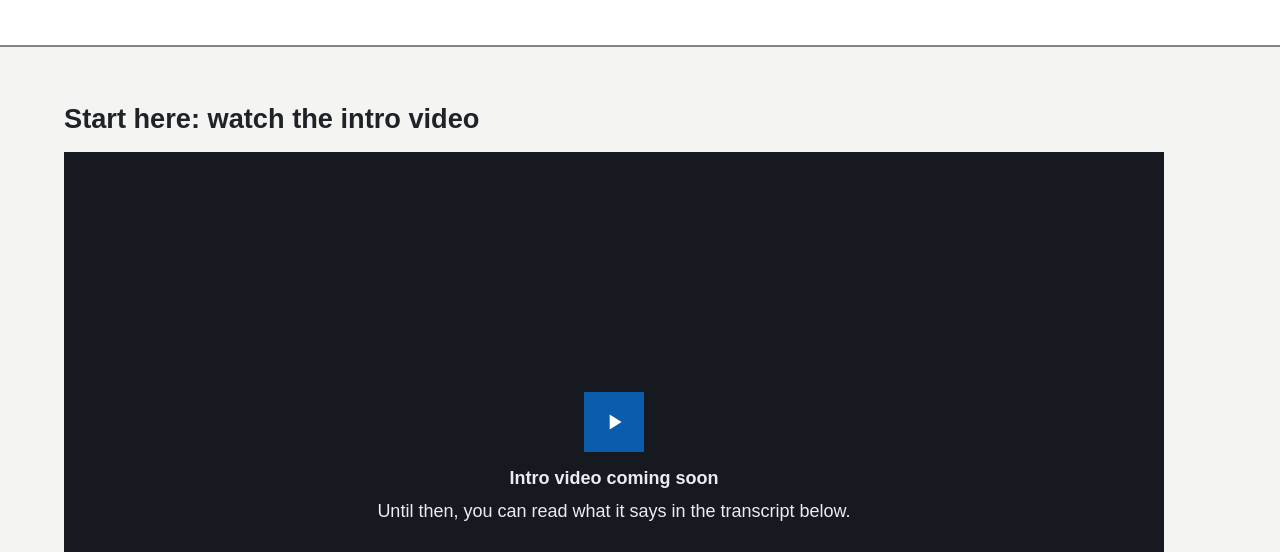
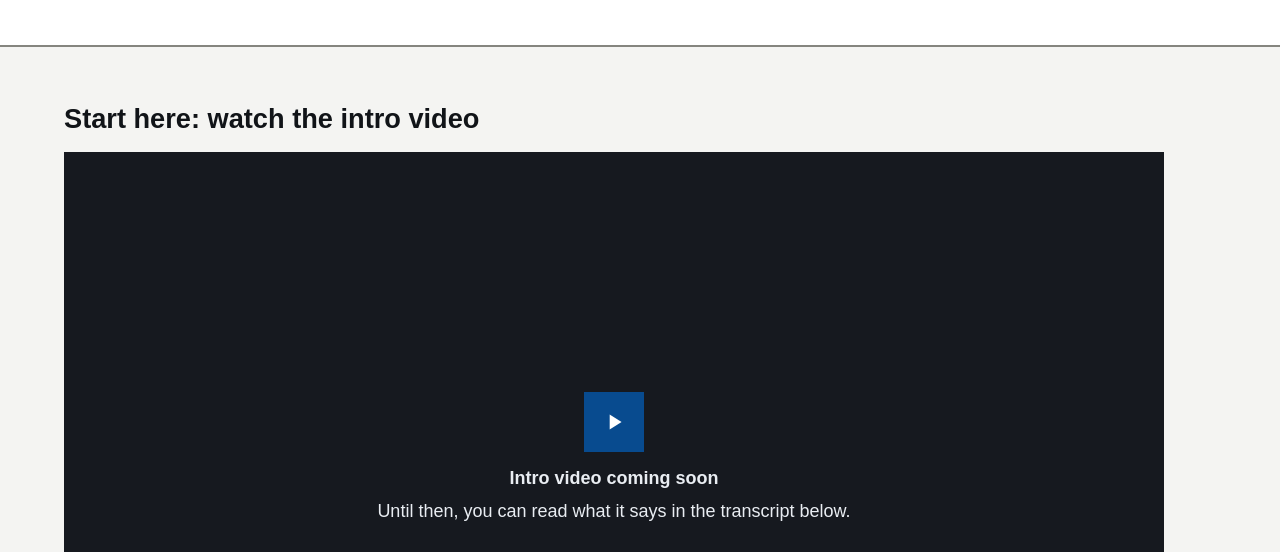
Before and after one commit to FrankD64/chatbot-lesson, a plain HTML site: page index.html in a window 1280 px wide. Shown: the part 248-800 px from the top of the page. Drawn offline with Linux system fonts and the light colour scheme.

Commit message:
Darken text colours for stronger contrast
Main text 18.5:1, grey text 12:1, links 8.7:1 on white; status colours darkened
to match.

Co-Authored-By: Claude Opus 5.5 <noreply@anthropic.com>
Claude-Session: https://claude.ai/code/session_01Pw8NqkmDn2uMRVbU9YwoD5

```diff
--- a/assets/style.css
+++ b/assets/style.css
@@ -2,17 +2,17 @@
 :root {
   --bg: #FFFFFF;
   --alt: #F4F4F2;
-  --ink: #1F2328;
-  --muted: #4B5058;
+  --ink: #111418;
+  --muted: #33373D;
   --line: #D6D6D2;
   --rule: #85857F;  /* section dividers */
-  --accent: #0B5CAD;
+  --accent: #084B8F;
   --accent-soft: #EEF4FB;
-  --ok: #1B6E3C;
+  --ok: #155A31;
   --ok-soft: #EAF6EE;
-  --bad: #A4161A;
+  --bad: #8E1216;
   --bad-soft: #FCECEC;
-  --warn: #8A4B00;
+  --warn: #6E3C00;
   --warn-soft: #FFF4E0;
   --term-bg: #16191F;
   --term-bar: #20242C;
@@ -83,7 +83,7 @@ p code, li code, dd code { background: var(--accent-soft); padding: 0 4px; }
 
 /* ---------- Buttons: square ---------- */
 .btn { font: inherit; font-size: 1rem; font-weight: 700; border-radius: 0; padding: 11px 20px; border: 2px solid var(--accent); background: var(--accent); color: #fff; cursor: pointer; text-decoration: none; display: inline-flex; align-items: center; gap: 8px; }
-.btn:hover { background: #094C90; border-color: #094C90; }
+.btn:hover { background: #063A6E; border-color: #063A6E; }
 .btn.secondary { background: var(--bg); color: var(--accent); }
 .btn.secondary:hover { background: var(--accent-soft); }
 .btn:disabled { opacity: .55; cursor: not-allowed; }
```
